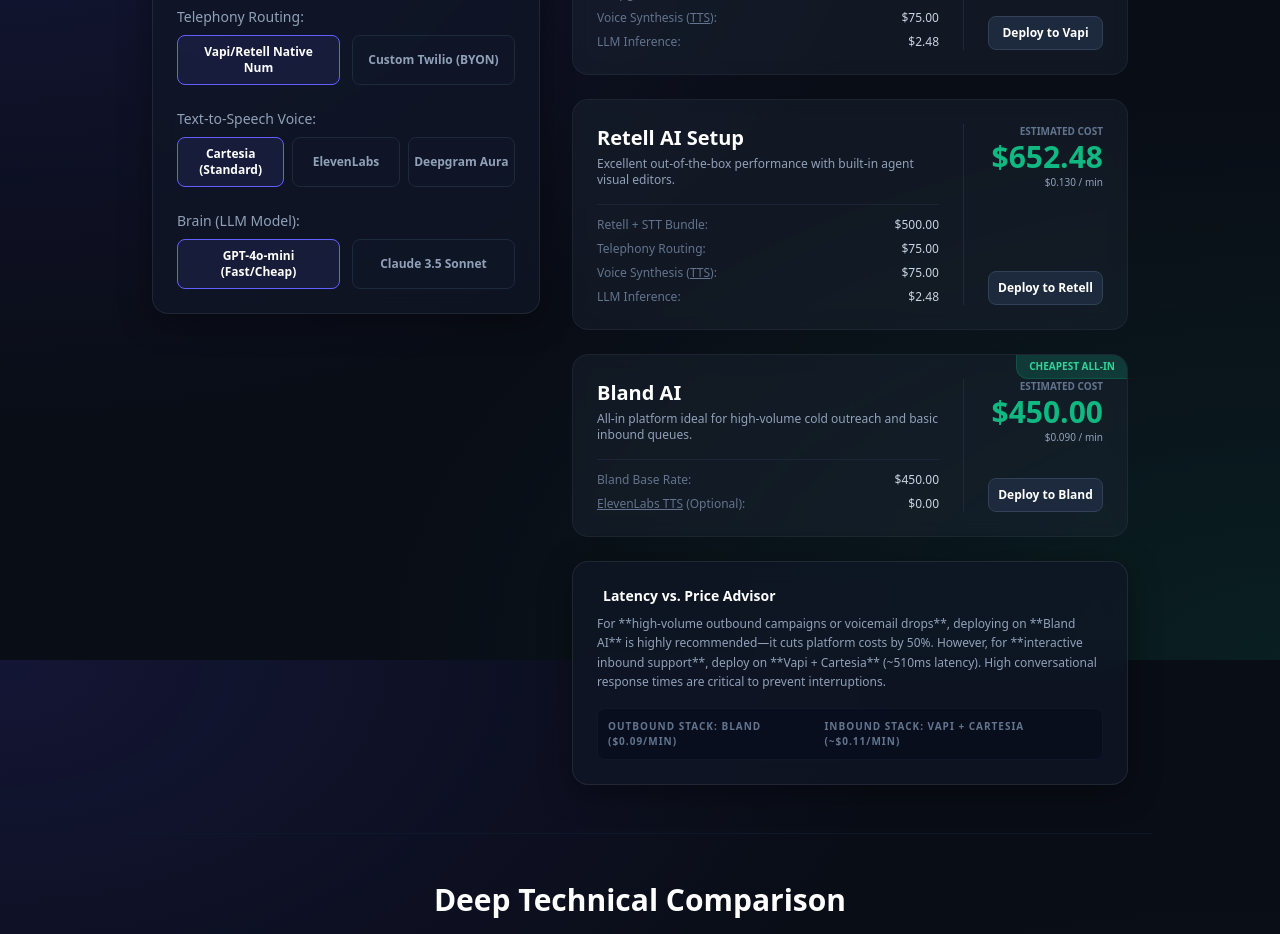
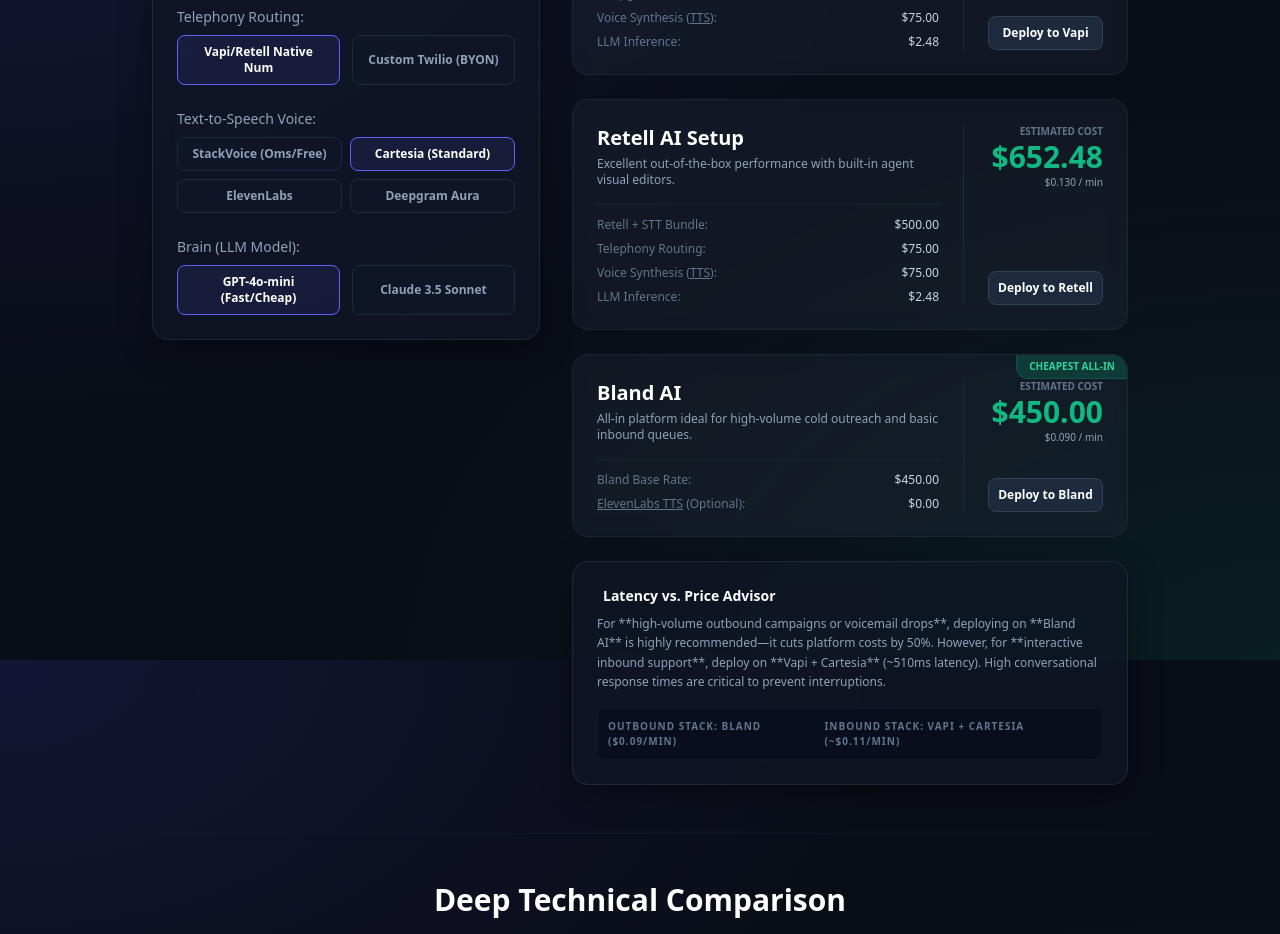
Before and after one commit to MUHAMMADDIN786/agentstack-web, a Next.js app: page / in a window 1280 px wide. Shown: the part 940-1874 px from the top of the page. Built offline with nearby package versions, Linux system fonts and the light colour scheme.

Commit message:
feat: add StackVoice to main Voice AI calculator cost metrics page

```diff
--- a/src/app/page.tsx
+++ b/src/app/page.tsx
@@ -8,7 +8,7 @@
   // Voice AI State
   const [callMinutes, setCallMinutes] = useState<number>(5000);
   const [telephony, setTelephony] = useState<"native" | "byon">("native");
-  const [ttsProvider, setTtsProvider] = useState<"elevenlabs" | "cartesia" | "deepgram">("cartesia");
+  const [ttsProvider, setTtsProvider] = useState<"elevenlabs" | "cartesia" | "deepgram" | "stackvoice">("cartesia");
   const [llmModel, setLlmModel] = useState<"gpt-4o-mini" | "claude-sonnet">("gpt-4o-mini");
 
   // LLM Calculator State
@@ -103,6 +103,7 @@
   const getTtsCostPerMin = () => {
     // Average 150 words/min (approx. 750 characters)
     const CHARS_PER_MIN = 750;
+    if (ttsProvider === "stackvoice") return 0;                             // Self-hosted $0 cost
     if (ttsProvider === "elevenlabs") return (CHARS_PER_MIN * 0.15) / 1000; // $0.15 per 1k chars
     if (ttsProvider === "cartesia") return (CHARS_PER_MIN * 0.02) / 1000;   // $0.02 per 1k chars
     return (CHARS_PER_MIN * 0.015) / 1000;                                 // Deepgram Aura $0.015 per 1k
@@ -411,7 +412,17 @@
               {/* TTS Voice Selector */}
               <div className="flex flex-col gap-2">
                 <span className="text-sm font-medium text-slate-400">Text-to-Speech Voice:</span>
-                <div className="grid grid-cols-3 gap-2">
+                <div className="grid grid-cols-2 gap-2">
+                  <button
+                    onClick={() => setTtsProvider("stackvoice")}
+                    className={`py-2 text-xs font-semibold border rounded-lg transition-all ${
+                      ttsProvider === "stackvoice"
+                        ? "border-emerald-500 bg-emerald-500/10 text-white"
+                        : "border-slate-800 bg-slate-900/40 text-slate-400 hover:text-white"
+                    }`}
+                  >
+                    StackVoice (Oms/Free)
+                  </button>
                   <button
                     onClick={() => setTtsProvider("cartesia")}
                     className={`py-2 text-xs font-semibold border rounded-lg transition-all ${
```
